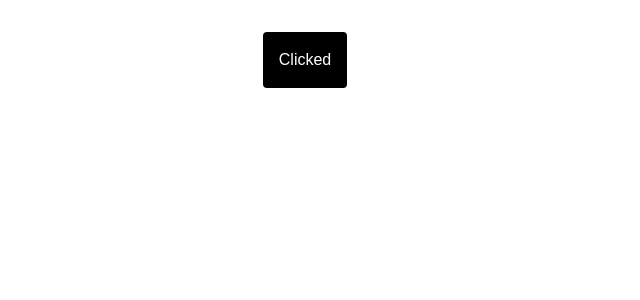
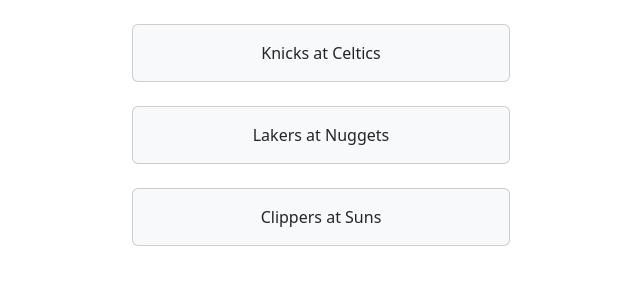
Before and after one commit to mshenton75/basketball-box-score, a Next.js app: page / in a window 1280 px wide. Shown: the top 300 px of the page, without its empty margins (335-975 px from the left). Built offline with nearby package versions, Linux system fonts and the light colour scheme.

Commit message:
NBA-14: Create game list view

```diff
--- a/package.json
+++ b/package.json
@@ -9,14 +9,18 @@
     "lint": "next lint"
   },
   "dependencies": {
+    "bootstrap": "^5.3.3",
     "next": "15.0.2",
     "react": "19.0.0-rc-02c0e824-20241028",
-    "react-dom": "19.0.0-rc-02c0e824-20241028"
+    "react-bootstrap": "^2.10.5",
+    "react-dom": "19.0.0-rc-02c0e824-20241028",
+    "uuid": "^11.0.2"
   },
   "devDependencies": {
     "@types/node": "^20",
     "@types/react": "^18.3.12",
     "@types/react-dom": "^18.3.1",
+    "@types/uuid": "^10.0.0",
     "eslint": "^8",
     "eslint-config-next": "15.0.2",
     "postcss": "^8",
--- /dev/null
+++ b/src/app/GameList.tsx
@@ -0,0 +1,39 @@
+import { useState } from "react";
+import { v4 as uuid } from 'uuid';
+import Card from 'react-bootstrap/Card';
+
+export function GameList() {
+  const [numClicks, setNumClicks] = useState<number | undefined >(undefined);
+  // TODO: NBA-16: Use real game data
+  const games = [
+    new Game("Celtics", "Knicks"),
+    new Game("Nuggets", "Lakers"),
+    new Game("Suns", "Clippers")
+  ]
+
+  return (
+    <ul>
+      {games.map((game) => (
+        <li key={game.uid}>
+          <Card bg="light" className="my-4">
+            <Card.Body>
+              <Card.Text>{game.awayTeam} at {game.homeTeam}</Card.Text>
+            </Card.Body>
+          </Card>
+        </li>
+      ))}
+    </ul>
+  )
+}
+
+class Game {
+  homeTeam: string;
+  awayTeam: string;
+  uid: string;
+
+  constructor(homeTeam: string, awayTeam: string) {
+    this.homeTeam = homeTeam;
+    this.awayTeam = awayTeam;
+    this.uid = uuid();
+  }
+}
--- a/src/app/layout.tsx
+++ b/src/app/layout.tsx
@@ -1,6 +1,8 @@
 import type { Metadata } from "next";
 import localFont from "next/font/local";
 import "./globals.css";
+// Importing the Bootstrap CSS
+import 'bootstrap/dist/css/bootstrap.min.css';
 
 const geistSans = localFont({
   src: "./fonts/GeistVF.woff",
--- a/src/app/page.tsx
+++ b/src/app/page.tsx
@@ -2,25 +2,28 @@
 
 import Image from "next/image";
 import { useState } from "react";
+import { GameList } from "./GameList";
 
 export default function Home() {
   return (
-    <div className="text-center mt-8">
-      <Button />
+    <div className="row text-center">
+      <div className="col-4 offset-4">
+        <GameList />
+      </div>
     </div>
   );
 }
 
 
-function Button() {
-  const [numClicks, setNumClicks] = useState<number | undefined >(undefined);
+// function Button() {
+// //   const [numClicks, setNumClicks] = useState<number | undefined >(undefined);
 
-  return (
-    <button
-      className="rounded bg-black text-white p-4"
-      onClick={() => setNumClicks(numClicks === undefined ? 0 : numClicks + 1)}
-    >
-      Clicked {numClicks}
-    </button>
-  )
-}
+// //   return (
+// //     <button
+// //       className="rounded bg-black text-white p-4"
+// //       onClick={() => setNumClicks(numClicks === undefined ? 0 : numClicks + 1)}
+// //     >
+// //       Clicked {numClicks}
+// //     </button>
+// //   )
+// // }
```
Also changed, not shown: 2 other files (tests, documents, lock files or other folders).
